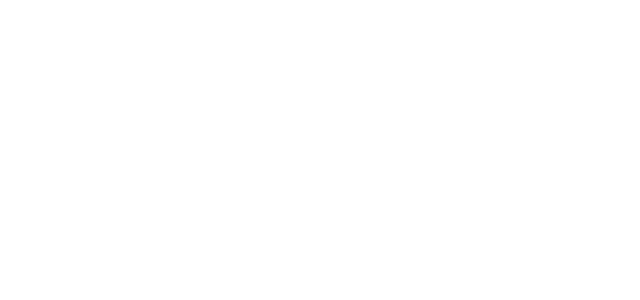
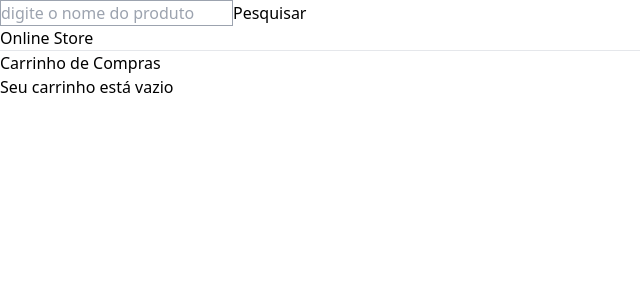
Before and after one commit to Buenno01/Online-Store, a React (Vite) app: page /carrinho in a window 1280 px wide. Before the commit this address had no page. Shown: the top 300 px of the page, without its empty margins (0-640 px from the left). Built offline with nearby package versions, Linux system fonts and the light colour scheme.

Commit message:
requisito-3

```diff
--- a/src/App.tsx
+++ b/src/App.tsx
@@ -1,12 +1,14 @@
 import { Route, Routes } from 'react-router-dom';
 import Home from './pages/Home';
 import Layout from './components/Layout';
+import ShoppingCar from './pages/ShoppingCar';
 
 function App() {
   return (
     <Routes>
       <Route path="/" element={ <Layout /> }>
         <Route index element={ <Home /> } />
+        <Route path="/carrinho" element={ <ShoppingCar /> } />
       </Route>
     </Routes>
   );
--- /dev/null
+++ b/src/pages/ShoppingCar.tsx
@@ -0,0 +1,19 @@
+import React, { useState } from 'react';
+
+function ShoppingCartEmptyPage() {
+  const [products, setProducts] = useState([]);
+
+  return (
+    <div className="shopping-cart-empty-page">
+      <h1>Carrinho de Compras</h1>
+
+      {products.length === 0 && (
+        <div className="empty-message" data-testid="shopping-cart-empty-message">
+          Seu carrinho está vazio
+        </div>
+      )}
+    </div>
+  );
+}
+
+export default ShoppingCartEmptyPage;
```
